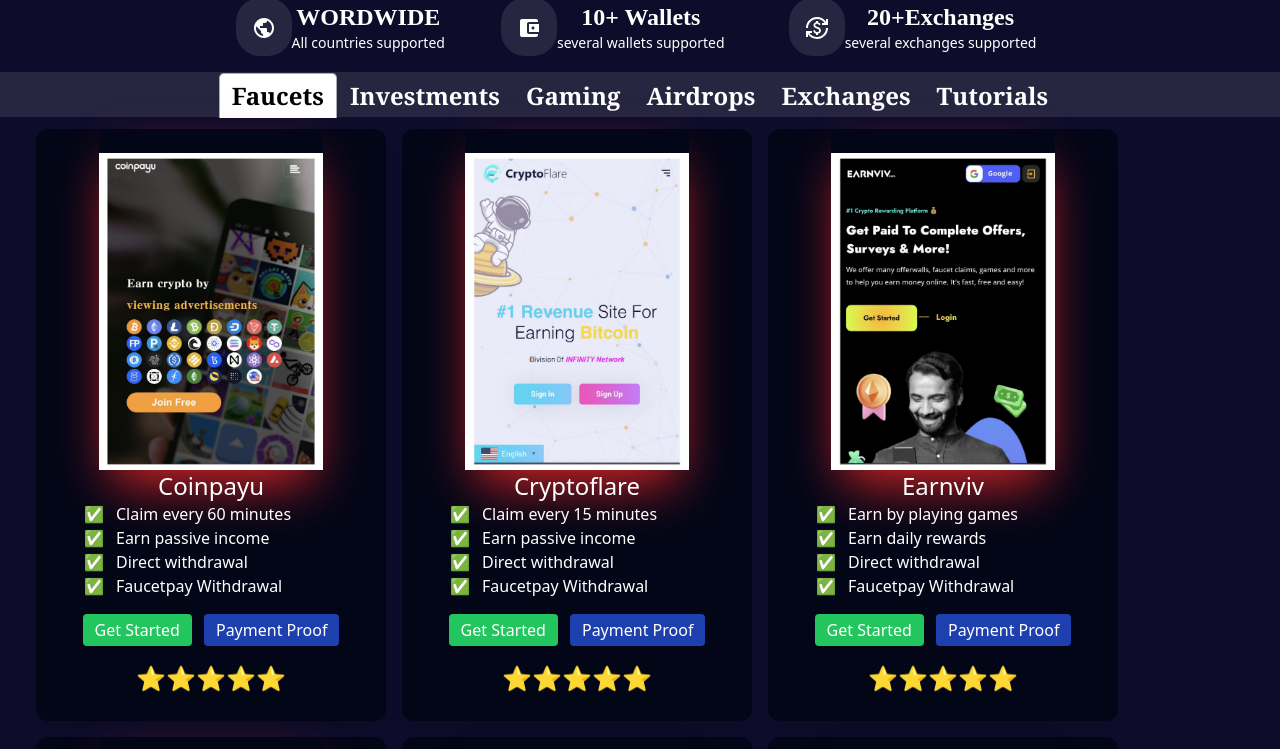
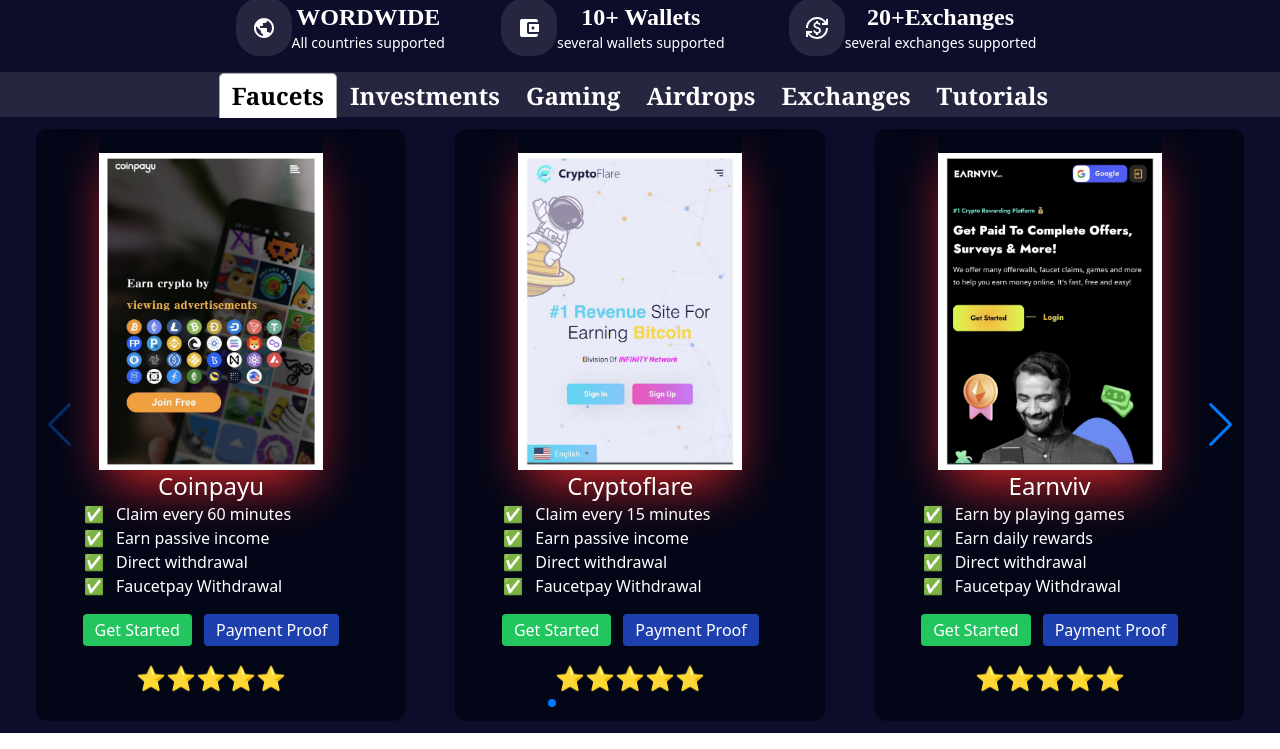
Before and after one commit to OkolieOKS234/crypto_sites, a React (Vite) app: page / in a window 1280 px wide. Shown: the part 691-1440 px from the top of the page. Built offline with nearby package versions, Linux system fonts and the light colour scheme; a web font is replaced by a local one.

Commit message:
added slider to make the site more user-friendly

```diff
--- a/package.json
+++ b/package.json
@@ -21,7 +21,8 @@
     "react-router-dom": "^6.11.2",
     "react-router-hash-link": "^2.4.3",
     "react-snowfall": "^1.2.1",
-    "react-tabs": "^6.0.1"
+    "react-tabs": "^6.0.1",
+    "swiper": "^9.4.1"
   },
   "devDependencies": {
     "@types/react": "^18.0.37",
--- a/src/components/Faucets.jsx
+++ b/src/components/Faucets.jsx
@@ -4,12 +4,56 @@
 import Coinpayu from "../assets/sites/coinpayu.jpg"
 import Earnviv from "../assets/sites/earnviv.jpg"
 import EarnBitMoon from "../assets/sites/viefaucet.jpg"
+import { useState, useEffect } from 'react';
+import SwiperCore, { Navigation, Pagination, A11y } from 'swiper';
+import { Swiper, SwiperSlide } from 'swiper/react';
+// Import Swiper styles
+import 'swiper/css';
+import 'swiper/css/navigation';
+import 'swiper/css/pagination';
+import 'swiper/css/scrollbar';
 
 const Faucets = () => {
+// Width Checker
+const [slidesPerView, setSlidesPerView] = useState(3);
+
+  useEffect(() => {
+    const handleResize = () => {
+      if (window.innerWidth <= 768) {
+        setSlidesPerView(1);
+      } else if (window.innerWidth <= 1024) {
+        setSlidesPerView(2);
+      } else {
+        setSlidesPerView(3);
+      }
+    };
+
+    handleResize();
+
+    window.addEventListener('resize', handleResize);
+    return () => {
+      window.removeEventListener('resize', handleResize);
+    };
+  }, []);
+
+
+
   return (
     <>
 <div className='mx-9 sites flex flex-wrap gap-4 py-3'>
+<Swiper
+      // install Swiper modules
+      modules={[Navigation, Pagination,  A11y]}
+      spaceBetween={50}
+      slidesPerView={slidesPerView}
+      navigation
+      pagination={{ clickable: true }}
+      onSwiper={(swiper) => console.log(swiper)}
+      onSlideChange={() => console.log('slide change')}
+    >
+
                 {/* First Card */}
+                <SwiperSlide>
                 <Reveal triggerOnce={true}>
         <div className=' bg-slate-950 shadow-lg pb-3 hover:scale-110 rounded-xl'>
             <div className='h-[580px] w-[350px]  ' >
@@ -30,13 +74,14 @@
             </div>
             </div>
             </Reveal>
-
+            </SwiperSlide>
 
 {/* Second */}
+<SwiperSlide>
 <Reveal triggerOnce={true}>
         <div className=' bg-slate-950 shadow-lg pb-3 hover:scale-110 rounded-xl'>
             <div className='h-[580px] w-[350px]  ' >
-            <img src={Cryptoflare} alt=""  className=' w-56 m-auto object-contain shadow-2xl shadow-red-600 pt-6'/>
+            <img src={Cryptoflare} alt=""  className=' w-56 m-auto object-contain shadow-2xl shadow-red-600 pt-6 '/>
             <h3 className='text-2xl text-white text-center '>Cryptoflare</h3>
             <ul className='text-white list-none text-center'>
               <li className='list-inside flex mx-12' >Claim every 15 minutes</li>
@@ -53,7 +98,9 @@
             </div>
             </div>
             </Reveal>
+            </SwiperSlide>
 {/* Third */}
+<SwiperSlide>
 <Reveal triggerOnce={true}>
         <div className=' bg-slate-950 shadow-lg pb-3 hover:scale-110 rounded-xl'>
             <div className='h-[580px] w-[350px]  ' >
@@ -74,7 +121,9 @@
             </div>
             </div>
             </Reveal>
+            </SwiperSlide>
             {/* fOURTH */}
+            <SwiperSlide>
             <Reveal triggerOnce={true}>
         <div className=' bg-slate-950 shadow-lg pb-3 hover:scale-110 rounded-xl'>
             <div className='h-[580px] w-[350px]  ' >
@@ -95,7 +144,9 @@
             </div>
             </div>
             </Reveal>
+            </SwiperSlide>
 {/* Fifth */}
+<SwiperSlide>
 <Reveal triggerOnce={true}>
         <div className=' bg-slate-950 shadow-lg pb-3 hover:scale-110 rounded-xl'>
             <div className='h-[580px] w-[350px]'>
@@ -116,7 +167,9 @@
             </div>
             </div>
             </Reveal>
+            </SwiperSlide>
 {/* Sixth */}
+<SwiperSlide>
 <Reveal triggerOnce={true}>
         <div className=' bg-slate-950 shadow-lg pb-3 hover:scale-110 rounded-xl'>
             <div className='h-[580px] w-[350px]  ' >
@@ -137,8 +190,9 @@
             </div>
             </div>
             </Reveal>
-
+            </SwiperSlide>
             {/* Seventh */}
+            <SwiperSlide>
             <Reveal triggerOnce={true}>
         <div className=' bg-slate-950 shadow-lg pb-3 hover:scale-110 rounded-xl'>
             <div className='h-[580px] w-[350px]  ' >
@@ -159,7 +213,9 @@
             </div>
             </div>
             </Reveal>
+            </SwiperSlide>
 {/* Eigth */}
+<SwiperSlide>
 <Reveal triggerOnce={true}>
         <div className=' bg-slate-950 shadow-lg pb-3 hover:scale-110 rounded-xl'>
             <div className='h-[580px] w-[350px]  ' >
@@ -180,8 +236,9 @@
             </div>
             </div>
             </Reveal>
-
+            </SwiperSlide>
             {/* Ninth */}
+            <SwiperSlide>
             <Reveal triggerOnce={true}>
         <div className=' bg-slate-950 shadow-lg pb-3 hover:scale-110 rounded-xl'>
             <div className='h-[580px] w-[350px]  ' >
@@ -202,8 +259,9 @@
             </div>
             </div>
             </Reveal>
-
+            </SwiperSlide>
             {/* Tenth */}
+            <SwiperSlide>
             <Reveal triggerOnce={true}>
         <div className=' bg-slate-950 shadow-lg pb-3 hover:scale-110 rounded-xl'>
             <div className='h-[580px] w-[350px]  ' >
@@ -224,8 +282,9 @@
             </div>
             </div>
             </Reveal>
-
+            </SwiperSlide>
             {/* Eleventh */}
+            <SwiperSlide>
             <Reveal triggerOnce={true}>
         <div className=' bg-slate-950 shadow-lg pb-3 hover:scale-110 rounded-xl'>
             <div className='h-[580px] w-[350px]  ' >
@@ -246,8 +305,9 @@
             </div>
             </div>
             </Reveal>
-
+            </SwiperSlide>
             {/* Twelfth */}
+            <SwiperSlide>
             <Reveal triggerOnce={true}>
         <div className=' bg-slate-950 shadow-lg pb-3 hover:scale-110 rounded-xl'>
             <div className='h-[580px] w-[350px]  ' >
@@ -268,8 +328,9 @@
             </div>
             </div>
             </Reveal>
-
+            </SwiperSlide>
             {/* Thirteen */}
+            <SwiperSlide>
             <Reveal triggerOnce={true}>
         <div className=' bg-slate-950 shadow-lg pb-3 hover:scale-110 rounded-xl'>
             <div className='h-[580px] w-[350px]  ' >
@@ -290,8 +351,10 @@
             </div>
             </div>
             </Reveal>
+            </SwiperSlide>
 {/* 14th */}
-<Reveal triggerOnce={true}>
+<SwiperSlide>
+  <Reveal triggerOnce={true}>
         <div className=' bg-slate-950 shadow-lg pb-3 hover:scale-110 rounded-xl'>
             <div className='h-[580px] w-[350px]  ' >
             <img src={EarnBitMoon} alt=""  className=' w-56 m-auto object-contain shadow-2xl pt-6 shadow-red-600'/>
@@ -311,8 +374,11 @@
             </div>
             </div>
             </Reveal>
+            </SwiperSlide>
 
+            </Swiper>
             </div>
+
 
     </>
   )
```
Also changed, not shown: 1 other file (tests, documents, lock files or other folders).
